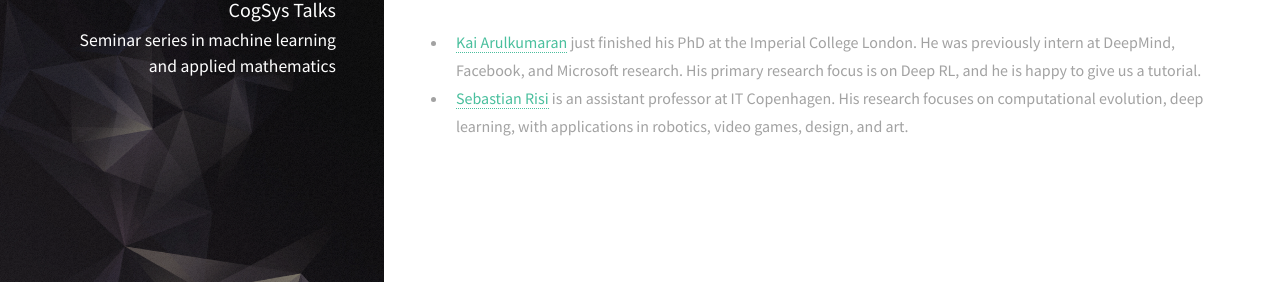
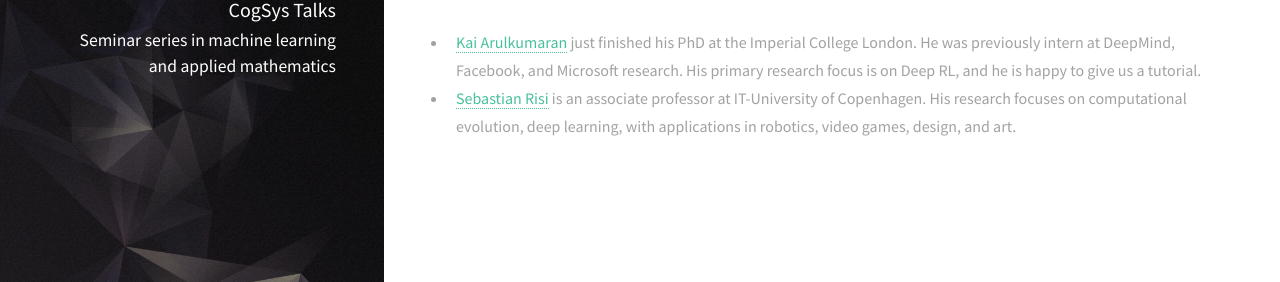
Before and after one commit to cogsystalks/cogsystalks.github.io, a Jekyll site: the page built from _posts/2020-01-27-reinforcement-learning.md, in a window 1280 px wide. Shown: the part 228-510 px from the top of the page. Built offline with Jekyll 4.4.1, drawn with Linux system fonts in a browser that asks for light colours; nearby versions of some CDN libraries.

Commit message:
Small changes

```diff
--- a/_posts/2020-01-27-reinforcement-learning.md
+++ b/_posts/2020-01-27-reinforcement-learning.md
@@ -15,5 +15,5 @@ For our second event on deep reinforcement learning, we are happy to welcome Kai
   - [Kai Arulkumaran](http://kaixhin.com/) just finished his PhD at the Imperial College London.
   He was previously intern at DeepMind, Facebook, and Microsoft research. His primary research focus is on Deep RL,
   and he is happy to give us a tutorial.
-  - [Sebastian Risi](http://sebastianrisi.com/) is an assistant professor at IT Copenhagen.
+  - [Sebastian Risi](http://sebastianrisi.com/) is an associate professor at IT-University of Copenhagen.
   His research focuses on computational evolution, deep learning, with applications in robotics, video games, design, and art.
```
